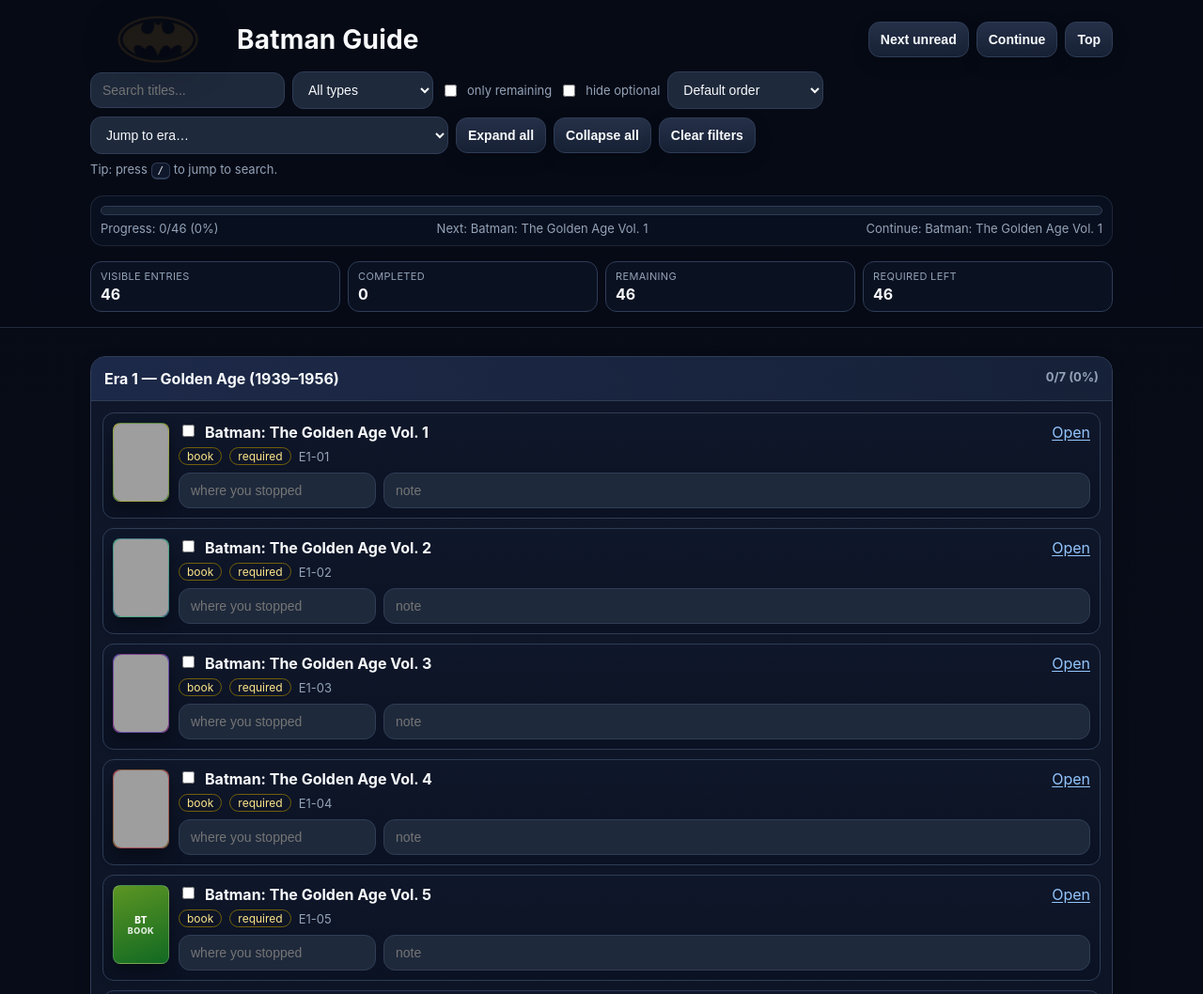
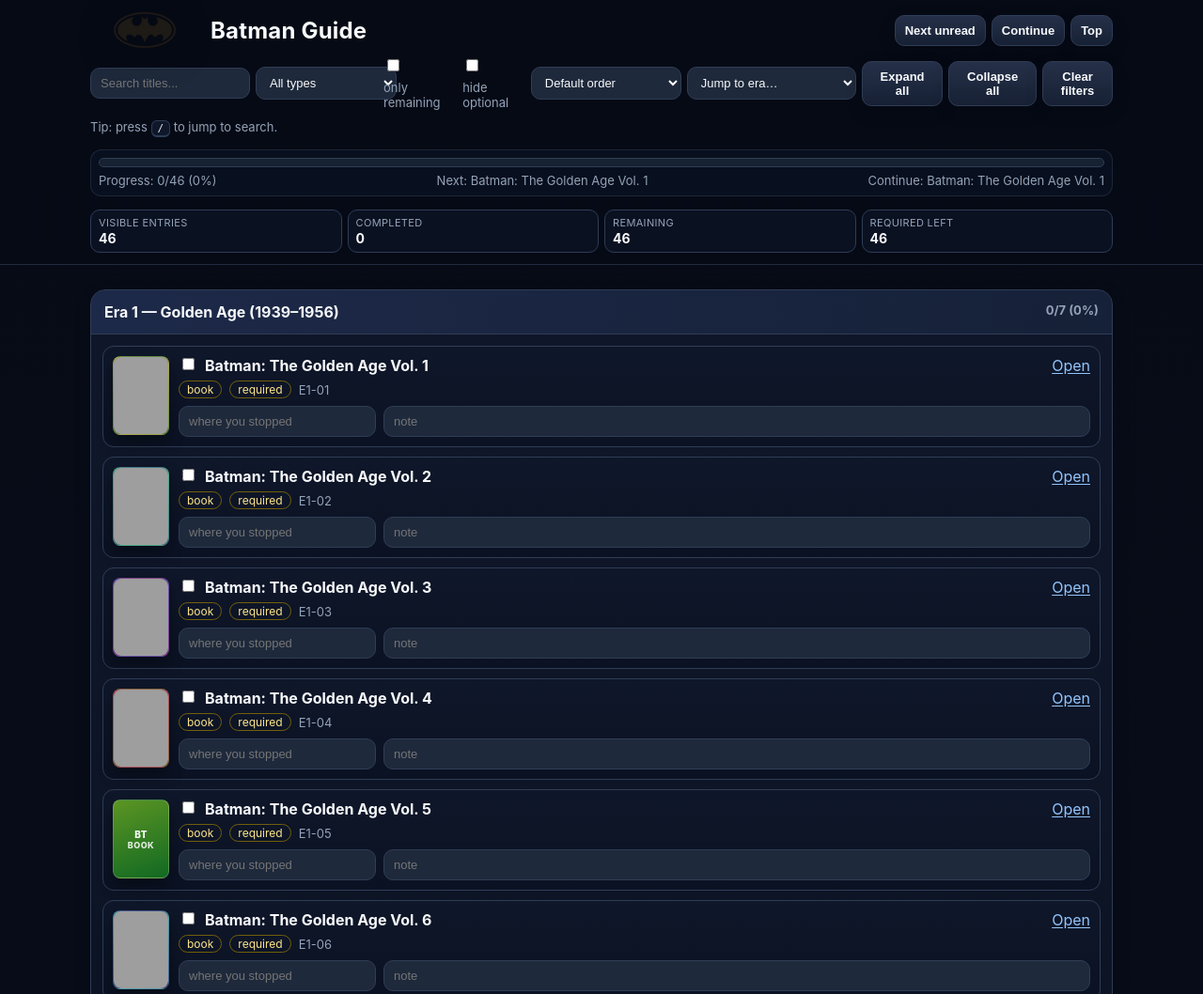
Before and after one commit to Mystide/BatmanGuide, a plain HTML site: page index.html in a window 1280 px wide. Shown: the top 1058 px of the page at 94% size. Drawn offline with Linux system fonts and the light colour scheme; no server answers; grey boxes are pictures that could not be loaded.

Commit message:
Reduce header/control area footprint

```diff
--- a/index.html
+++ b/index.html
@@ -31,7 +31,7 @@
         radial-gradient(900px 500px at 95% -15%, rgba(59, 130, 246, .14) 0%, transparent 60%),
         linear-gradient(180deg, #070b16 0%, #0b1224 100%);
     }
-    .container { max-width: 1120px; margin: 0 auto; padding: 16px; }
+    .container { max-width: 1120px; margin: 0 auto; padding: 12px 16px; }
     .card {
       background: linear-gradient(180deg, rgba(17,24,39,.9), rgba(15,23,42,.82));
       border: 1px solid var(--border);
@@ -40,21 +40,21 @@
       box-shadow: var(--shadow-soft);
     }
     .top { position: sticky; top: 0; z-index: 50; backdrop-filter: blur(12px); background: rgba(7,11,22,.78); border-bottom: 1px solid rgba(70, 85, 116, .45); }
-    .row { display: flex; gap: 8px; align-items: center; flex-wrap: wrap; }
+    .row { display: flex; gap: 6px; align-items: center; flex-wrap: wrap; }
     .space { justify-content: space-between; }
-    h1 { margin: 0; font-size: 28px; letter-spacing: .2px; }
+    h1 { margin: 0; font-size: 24px; letter-spacing: .2px; }
     .muted { color: var(--muted); font-size: 13px; }
     .hero { display: grid; gap: 6px; }
     .hero-brand { display:flex; gap:12px; align-items:center; }
-    .hero-logo { width:144px; height:52px; object-fit: contain; filter: drop-shadow(0 8px 20px rgba(0,0,0,.35)); }
+    .hero-logo { width:116px; height:40px; object-fit: contain; filter: drop-shadow(0 8px 20px rgba(0,0,0,.35)); }
     .badge { display:inline-flex; width: fit-content; font-size: 11px; font-weight: 700; letter-spacing: .2px; text-transform: uppercase; color: #fde68a; border: 1px solid #6b5716; border-radius: 999px; padding: 3px 9px; background: rgba(250, 204, 21, .08); }
     .btn, .input, .select {
       border: 1px solid var(--border);
       background: var(--panel-2);
       color: var(--text);
-      border-radius: 12px;
-      padding: 10px 12px;
-      font-size: 14px;
+      border-radius: 10px;
+      padding: 8px 10px;
+      font-size: 13px;
     }
     .btn {
       cursor: pointer;
@@ -69,7 +69,7 @@
     .input, .select { min-width: 150px; }
     .input.full { width: 100%; }
     .status { font-size: 12px; color: var(--muted); }
-    .progress-wrap { margin-top: 12px; padding: 10px; border: 1px solid rgba(71,85,105,.35); border-radius: 14px; background: rgba(15,23,42,.45); }
+    .progress-wrap { margin-top: 8px; padding: 8px; border: 1px solid rgba(71,85,105,.35); border-radius: 12px; background: rgba(15,23,42,.45); }
     .progress-track { height: 10px; background: #162132; border: 1px solid var(--border); border-radius: 999px; overflow: hidden; }
     .progress-bar { height: 100%; width: 0%; background: linear-gradient(90deg, #facc15, #fde68a); }
     .era { margin-top: 14px; }
@@ -128,7 +128,7 @@
       background: #0f172a;
     }
     .hidden { display: none; }
-    .tools { margin-top: 14px; }
+    .tools { margin-top: 10px; }
     .error {
       margin-top: 10px;
       border: 1px solid #7f1d1d;
@@ -140,15 +140,21 @@
     }
     a { color: #93c5fd; text-underline-offset: 2px; }
 
-    .meta-grid { display:grid; grid-template-columns: repeat(auto-fit, minmax(150px,1fr)); gap:8px; margin-top: 8px; }
-    .meta-card { border:1px solid var(--border); border-radius: 12px; padding: 8px 10px; background: rgba(15, 23, 42, .55); }
+    .meta-grid { display:grid; grid-template-columns: repeat(auto-fit, minmax(120px,1fr)); gap:6px; margin-top: 6px; }
+    .meta-card { border:1px solid var(--border); border-radius: 10px; padding: 6px 8px; background: rgba(15, 23, 42, .55); }
     .meta-label { font-size: 11px; color: var(--muted); text-transform: uppercase; letter-spacing: .35px; }
-    .meta-value { margin-top: 2px; font-weight: 700; font-size: 16px; }
+    .meta-value { margin-top: 1px; font-weight: 700; font-size: 14px; }
+    .filters { display: grid; grid-template-columns: minmax(170px, 1.2fr) minmax(130px, .9fr) auto auto minmax(160px, 1fr) minmax(180px, 1fr) auto auto auto; gap: 6px; align-items: center; }
+    .filters .input,
+    .filters .select,
+    .filters .btn { width: 100%; }
+    .controls-hint { margin-top: 2px; }
     @media (max-width: 760px) {
       h1 { font-size: 24px; }
-      .container { padding: 12px; }
+      .container { padding: 10px 12px; }
       .btn, .input, .select { width: 100%; }
-       .row.space { align-items: flex-start; }
+      .filters { display: flex; }
+      .row.space { align-items: flex-start; }
       .item-grid { grid-template-columns: 1fr; }
       .cover { width: 100%; height: 54px; border-radius: 10px; }
       .item-head { flex-direction: column; align-items: stretch; gap: 6px; }
@@ -176,7 +182,7 @@
         </div>
       </div>
 
-      <div class="row">
+      <div class="row filters">
         <input id="search" class="input" placeholder="Search titles..." />
         <select id="typeFilter" class="select">
           <option value="">All types</option>
@@ -198,7 +204,7 @@
         <button class="btn" id="btnCollapseAll">Collapse all</button>
         <button class="btn" id="btnClearFilters">Clear filters</button>
       </div>
-      <div class="muted">Tip: press <span class="kbd">/</span> to jump to search.</div>
+      <div class="muted controls-hint">Tip: press <span class="kbd">/</span> to jump to search.</div>
 
       <div class="progress-wrap">
         <div class="progress-track"><div id="progressBar" class="progress-bar"></div></div>
```
